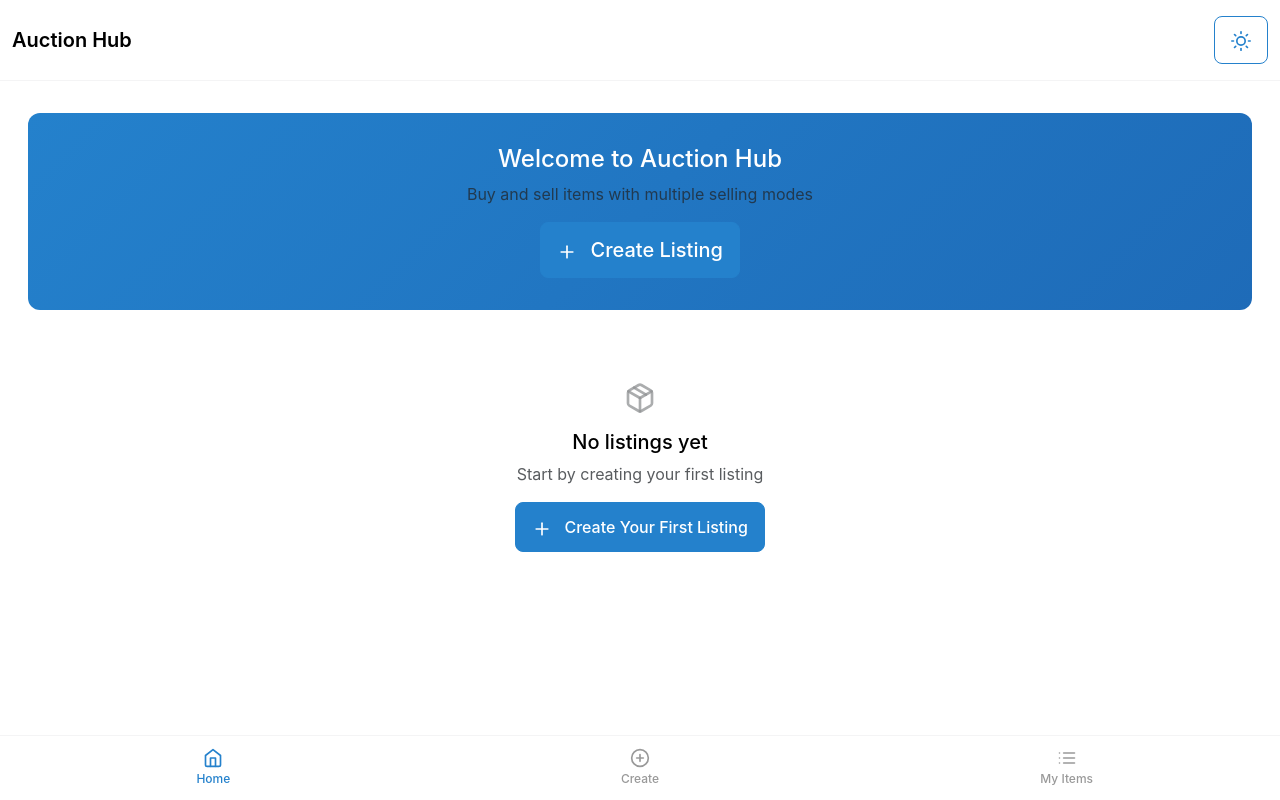
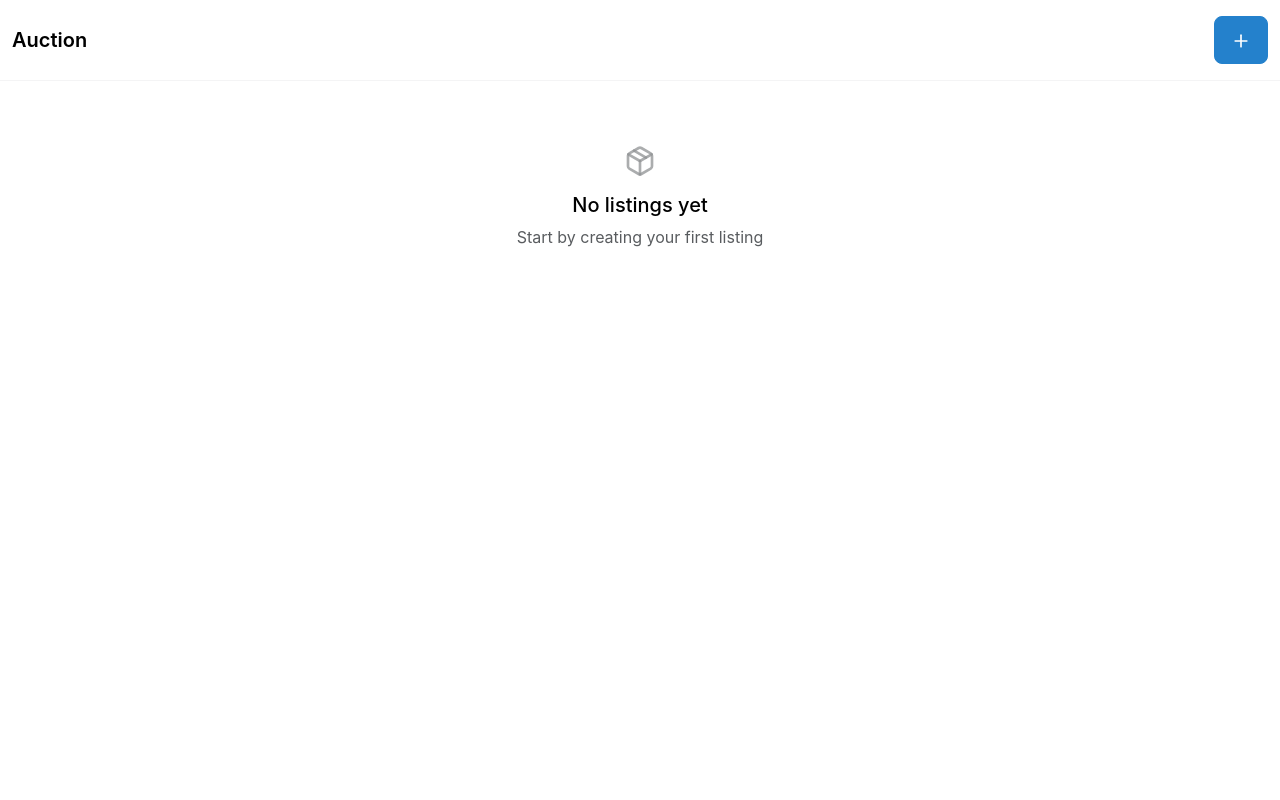
Before and after one commit to utkabotron/Auctionotron, a Flask app: page / in a window 1280 px wide. Run offline with Flask 3, Linux system fonts and the light colour scheme; some libraries are stand-ins or nearby versions.

Commit message:
Refine app layout and button functionality for better user experience
Removes bottom navigation, relocates create listing button to the top right, and implements click feedback for buttons and links.

Replit-Commit-Author: Agent
Replit-Commit-Session-Id: b5c72141-cb45-44d8-b836-31bcbee5071d
Replit-Commit-Checkpoint-Type: full_checkpoint
Replit-Commit-Screenshot-Url: https://storage.googleapis.com/screenshot-production-us-central1/6f29a9ed-3ac9-43ce-b4d1-0daa97a441ef/b5c72141-cb45-44d8-b836-31bcbee5071d/QB0fN7d

```diff
--- a/static/css/telegram-theme.css
+++ b/static/css/telegram-theme.css
@@ -47,7 +47,6 @@ body {
 
 .telegram-app {
     min-height: 100vh;
-    padding-bottom: 80px; /* Space for bottom nav */
 }
 
 /* Header */
@@ -393,6 +392,13 @@ body {
     font-weight: 500;
     padding: 12px 16px;
     transition: all 0.2s ease;
+    cursor: pointer;
+    user-select: none;
+    -webkit-tap-highlight-color: transparent;
+}
+
+.btn:active {
+    transform: scale(0.95);
 }
 
 .btn-primary {
--- a/static/js/main.js
+++ b/static/js/main.js
@@ -631,3 +631,29 @@ document.addEventListener('telegram-back-button-click', () => {
 if (window.location.pathname === '/create') {
     window.tgWebApp.showBackButton();
 }
+
+// Fix button clicks - ensure they work without WebApp API
+document.addEventListener('DOMContentLoaded', function() {
+    // Make all buttons and links clickable
+    document.querySelectorAll('button, a').forEach(element => {
+        element.style.cursor = 'pointer';
+        element.style.userSelect = 'none';
+
+        // Add click event handling
+        element.addEventListener('click', function(e) {
+            // Add visual feedback
+            this.style.transform = 'scale(0.95)';
+            setTimeout(() => {
+                this.style.transform = 'scale(1)';
+            }, 100);
+        });
+    });
+
+    // Fix create listing button clicks specifically
+    document.querySelectorAll('a[href*="create"]').forEach(link => {
+        link.addEventListener('click', function(e) {
+            e.preventDefault();
+            window.location.href = this.href;
+        });
+    });
+});
--- a/templates/index.html
+++ b/templates/index.html
@@ -15,12 +15,12 @@
             <div class="container-fluid">
                 <div class="row align-items-center">
                     <div class="col">
-                        <h1 class="app-title">Auction Hub</h1>
+                        <h1 class="app-title">Auction</h1>
                     </div>
                     <div class="col-auto">
-                        <button class="btn btn-outline-primary btn-sm" id="themeToggle">
-                            <i data-feather="sun" class="icon"></i>
-                        </button>
+                        <a href="{{ url_for('create_listing') }}" class="btn btn-primary btn-sm">
+                            <i data-feather="plus" class="icon"></i>
+                        </a>
                     </div>
                 </div>
             </div>
@@ -28,17 +28,6 @@
 
         <!-- Main Content -->
         <div class="container-fluid py-3">
-            <!-- Welcome Section -->
-            <div class="welcome-section mb-4">
-                <div class="text-center">
-                    <h2 class="h4 mb-2">Welcome to Auction Hub</h2>
-                    <p class="text-muted mb-3">Buy and sell items with multiple selling modes</p>
-                    <a href="{{ url_for('create_listing') }}" class="btn btn-primary btn-lg">
-                        <i data-feather="plus" class="icon me-2"></i>
-                        Create Listing
-                    </a>
-                </div>
-            </div>
 
             <!-- Quick Stats -->
             <div class="row mb-4" id="quickStats" style="display: none;">
@@ -122,39 +111,10 @@
                 </div>
                 <h3 class="h5 mb-2">No listings yet</h3>
                 <p class="text-muted mb-3">Start by creating your first listing</p>
-                <a href="{{ url_for('create_listing') }}" class="btn btn-primary">
-                    <i data-feather="plus" class="icon me-2"></i>
-                    Create Your First Listing
-                </a>
             </div>
             {% endif %}
         </div>
 
-        <!-- Bottom Navigation -->
-        <div class="bottom-nav">
-            <div class="container-fluid">
-                <div class="row text-center">
-                    <div class="col">
-                        <a href="{{ url_for('index') }}" class="nav-item active">
-                            <i data-feather="home" class="icon"></i>
-                            <span>Home</span>
-                        </a>
-                    </div>
-                    <div class="col">
-                        <a href="{{ url_for('create_listing') }}" class="nav-item">
-                            <i data-feather="plus-circle" class="icon"></i>
-                            <span>Create</span>
-                        </a>
-                    </div>
-                    <div class="col">
-                        <a href="{{ url_for('my_listings') }}" class="nav-item">
-                            <i data-feather="list" class="icon"></i>
-                            <span>My Items</span>
-                        </a>
-                    </div>
-                </div>
-            </div>
-        </div>
     </div>
 
     <!-- Scripts -->
```
Also changed, not shown: templates/my_listings.html (+0 -34 lines).
